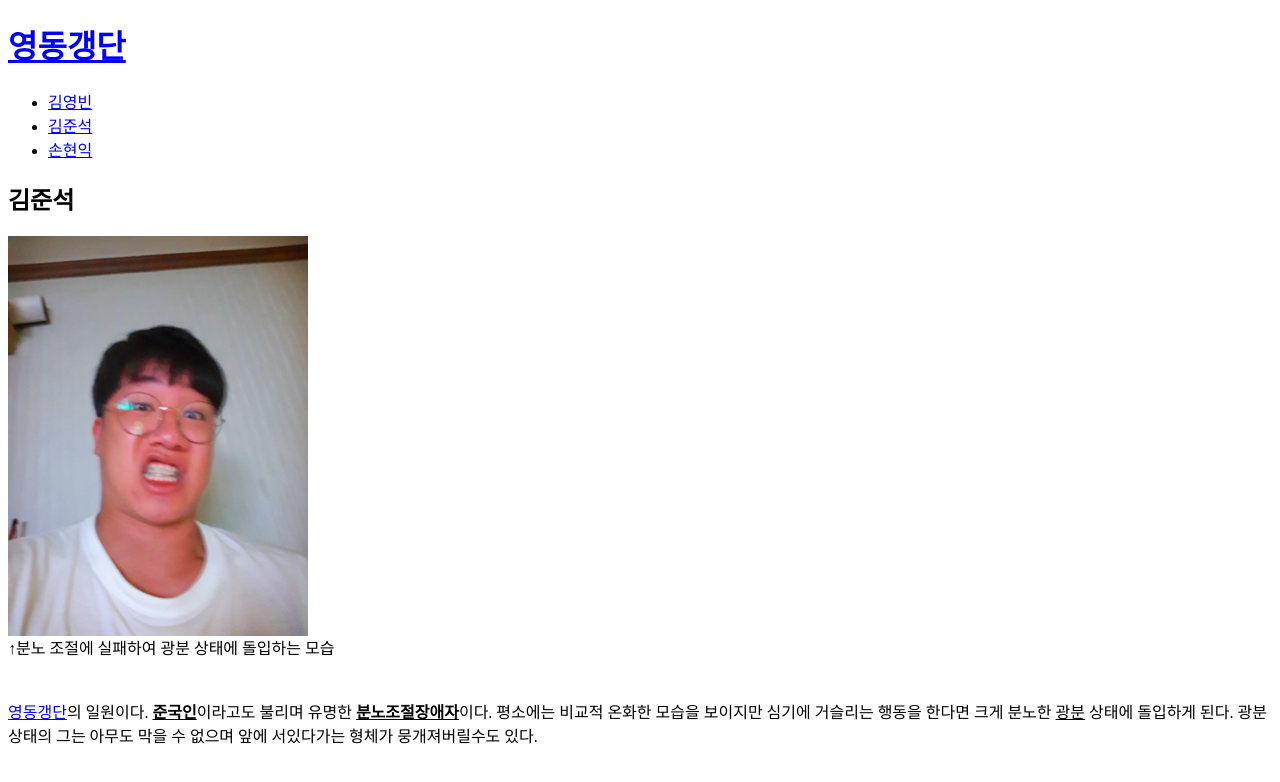
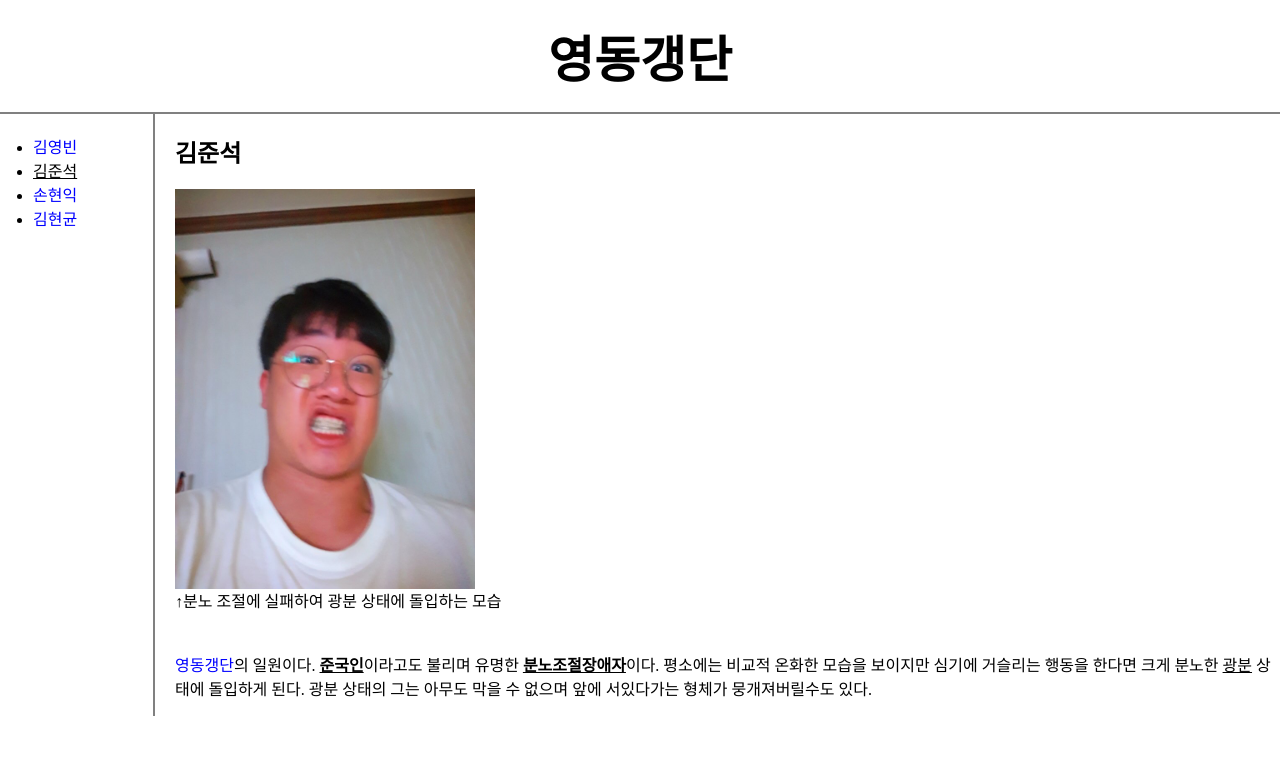
Before and after one commit to EverBrin/YeongDongGang, a plain HTML site: page 2.html in a window 1280 px wide. Drawn offline with Linux system fonts and the light colour scheme.

Commit message:
Update 2.html

```diff
--- a/2.html
+++ b/2.html
@@ -4,29 +4,59 @@
     <title>영동갱단 - 김준석</title>
     <meta charset="utf-8">
     <style>
-      a {
+      body{
+        margin:0;
+      }
+      #home{
+        color: black;
+      }
+      #grid{
+        display:grid;
+        grid-template-columns: 150px 1fr;
+      }
+      #article{
+        padding-left:25px
+      }
+      a{
         color:blue;
+        text-decoration:none;
+      }
+      h1{
+        font-size:50px;
+        text-align:center;
+        border-bottom:2px solid gray;
+        margin:0;
+        padding:20px;
+      }
+      ul{
+        border-right:2px solid gray;
+        width:100px;
+        margin:0;
+        padding:20px;
+      }
+      #grid ul{
+        padding-left:33px;
+      }
+      h1 a{
+        color:black;
       }
     </style>
   </head>
   <body>
-    <h1><a href="index.html">영동갱단</a></h1>
+    <h1><a href="index.html" id="home">영동갱단</a></h1>
+    <div id="grid">
       <ul>
         <li><a href="1.html">김영빈</a></li>
-      <li><a href="2.html">김준석</a></li>
+        <li><a href="2.html" style="color:black;text-decoration:underline;">김준석</a></li>
         <li><a href="3.html">손현익</a></li>
+        <li><a href="4.html">김현균</a></li>
       </ul>
-    <!--
-    <h1><a href="index.html">영동갱단</a></h1>
-    <ul>
-      <li><a href="1.html">김영빈</a></li>
-      <li><a href="2.html">김준석</a></li>
-      <li><a href="3.html">손현익</a></li>
-    </ul>
-    -->
+      <div id="article">
         <h2>김준석</h2>
         <img src="pic2.jpg" width="300px" height="400px">
         <p style="margin-top:-5px;">↑분노 조절에 실패하여 광분 상태에 돌입하는 모습</p>
-    <p style="margin-top:40px;"><a href="https://namu.wiki/w/%EC%98%81%EB%8F%99%EA%B3%A0%EB%93%B1%ED%95%99%EA%B5%90(%EA%B2%BD%EB%B6%81)" target="_blank" title="나무위키:영동고등학교">영동갱단</a>의 일원이다. <strong><u>준국인</u></strong>이라고도 불리며 유명한 <strong><u>분노조절장애자</u></strong>이다. 평소에는 비교적 온화한 모습을 보이지만 심기에 거슬리는 행동을 한다면 크게 분노한 <u>광분</u> 상태에 돌입하게 된다. 광분 상태의 그는 아무도 막을 수 없으며 앞에 서있다가는 형체가 뭉개져버릴수도 있다.</p>
+        <p style="margin-top:40px;"><a href="https://namu.wiki/w/%EC%98%81%EB%8F%99%EA%B3%A0%EB%93%B1%ED%95%99%EA%B5%90(%EA%B2%BD%EB%B6%81)" target="_blank">영동갱단</a>의 일원이다. <strong><u>준국인</u></strong>이라고도 불리며 유명한 <strong><u>분노조절장애자</u></strong>이다. 평소에는 비교적 온화한 모습을 보이지만 심기에 거슬리는 행동을 한다면 크게 분노한 <u>광분</u> 상태에 돌입하게 된다. 광분 상태의 그는 아무도 막을 수 없으며 앞에 서있다가는 형체가 뭉개져버릴수도 있다.</p>
+      </div>
+    </div>
   </body>
 </html>
```
Lines whose indentation alone changed are shown as unchanged.
